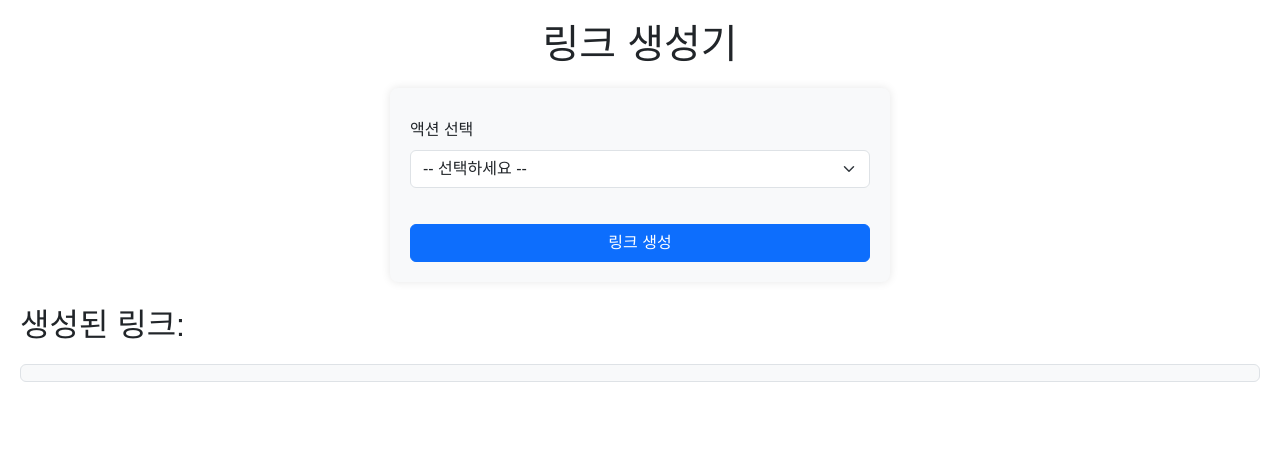
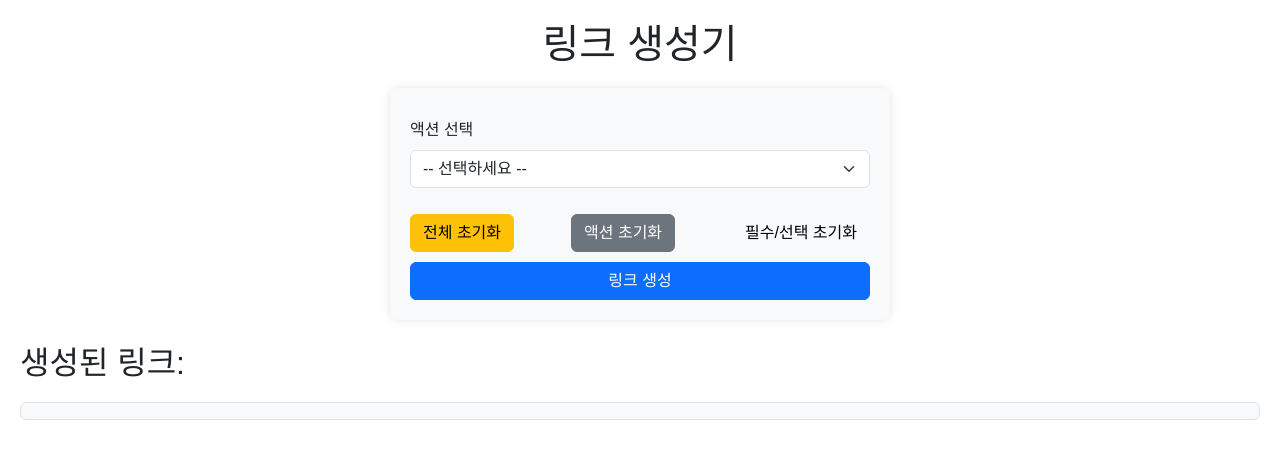
Before and after one commit to junha8959/page, a plain HTML site: page index.html in a window 1280 px wide. Drawn offline with nearby package versions, Linux system fonts and the light colour scheme.

Commit message:
Update index.html

```diff
--- a/index.html
+++ b/index.html
@@ -26,7 +26,7 @@
             margin-top: 10px;
         }
         button {
-            margin-top: 20px;
+            margin-top: 10px;
         }
         #generatedLink {
             margin-top: 20px;
@@ -67,6 +67,12 @@
         </div>
 
         <div id="dynamicFields"></div>
+
+        <div class="d-flex justify-content-between">
+            <button type="button" class="btn btn-warning" onclick="resetAllFields()">전체 초기화</button>
+            <button type="button" class="btn btn-secondary" onclick="resetAction()">액션 초기화</button>
+            <button type="button" class="btn btn-light" onclick="resetDynamicFields()">필수/선택 초기화</button>
+        </div>
 
         <button type="button" class="btn btn-primary w-100" onclick="generateLink()">링크 생성</button>
     </form>
@@ -161,6 +167,22 @@
                 .then(() => alert('링크가 복사되었습니다!'))
                 .catch(() => alert('복사에 실패했습니다.'));
         }
+
+        function resetAllFields() {
+            document.getElementById('action').value = '';
+            document.getElementById('dynamicFields').innerHTML = '';
+            document.getElementById('generatedLink').innerText = '';
+            document.getElementById('copyButton').style.display = 'none';
+        }
+
+        function resetAction() {
+            document.getElementById('action').value = '';
+            updateFields();
+        }
+
+        function resetDynamicFields() {
+            document.getElementById('dynamicFields').innerHTML = '';
+        }
     </script>
 </body>
 </html>
```
